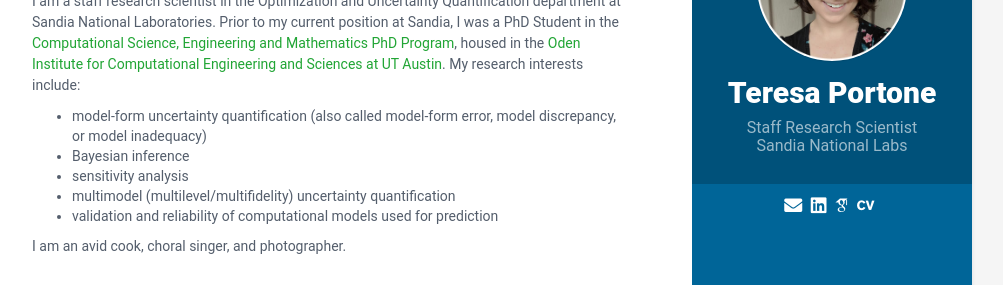
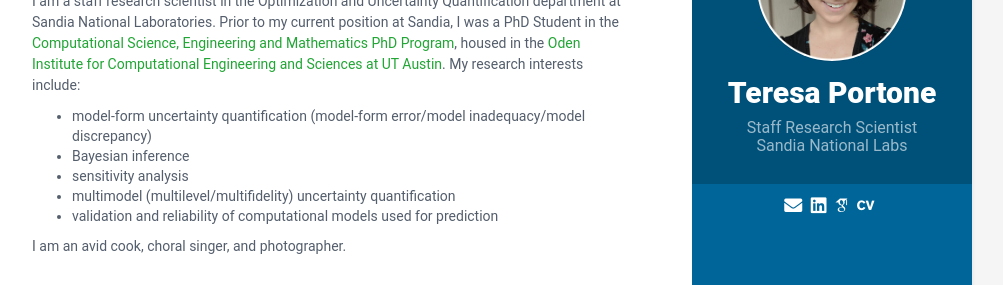
Before and after one commit to teresaportone/teresaportone.github.io, a Jekyll site: the page built from index.html, in a window 1280 px wide. Shown: the part 149-434 px from the top of the page, without its empty margins (168-1171 px from the left). Built offline with Jekyll 4.4.1, drawn with Linux system fonts in a browser that asks for light colours; some web fonts are replaced.

Commit message:
Shortened first research interest bullet

```diff
--- a/_data/data.yml
+++ b/_data/data.yml
@@ -20,7 +20,7 @@
     title: About Me
     details: |
       I am a staff research scientist in the Optimization and Uncertainty Quantification department at Sandia National Laboratories. Prior to my current position at Sandia, I was a PhD Student in the [Computational Science, Engineering and Mathematics PhD Program](https://www.oden.utexas.edu/graduate-studies/), housed in the [Oden Institute for Computational Engineering and Sciences at UT Austin](https://www.oden.utexas.edu/). My research interests include:
-        - model-form uncertainty quantification (also called model-form error, model discrepancy, or model inadequacy)
+        - model-form uncertainty quantification (model-form error/model inadequacy/model discrepancy)
         - Bayesian inference
         - sensitivity analysis
         - multimodel (multilevel/multifidelity) uncertainty quantification
```
